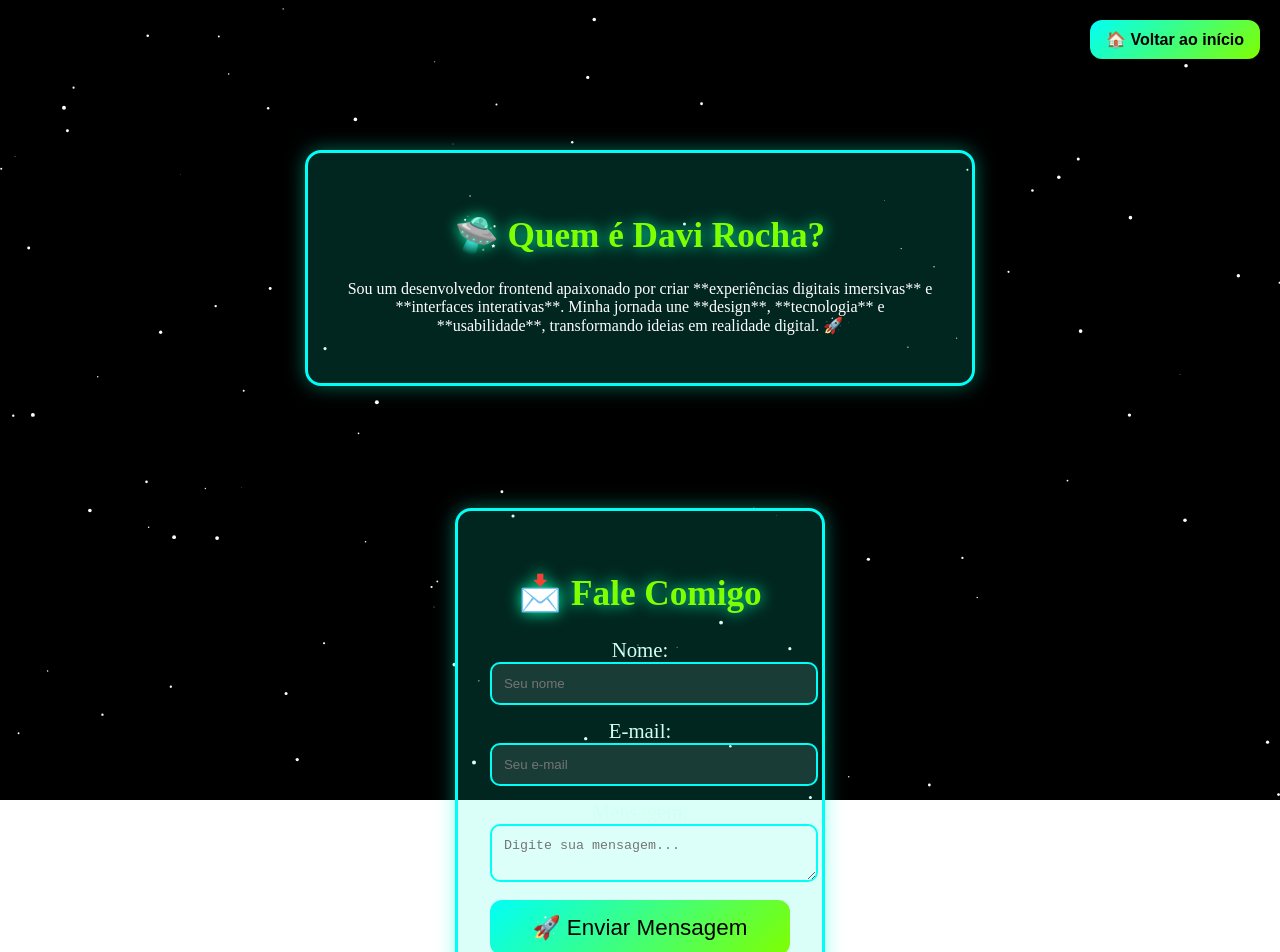
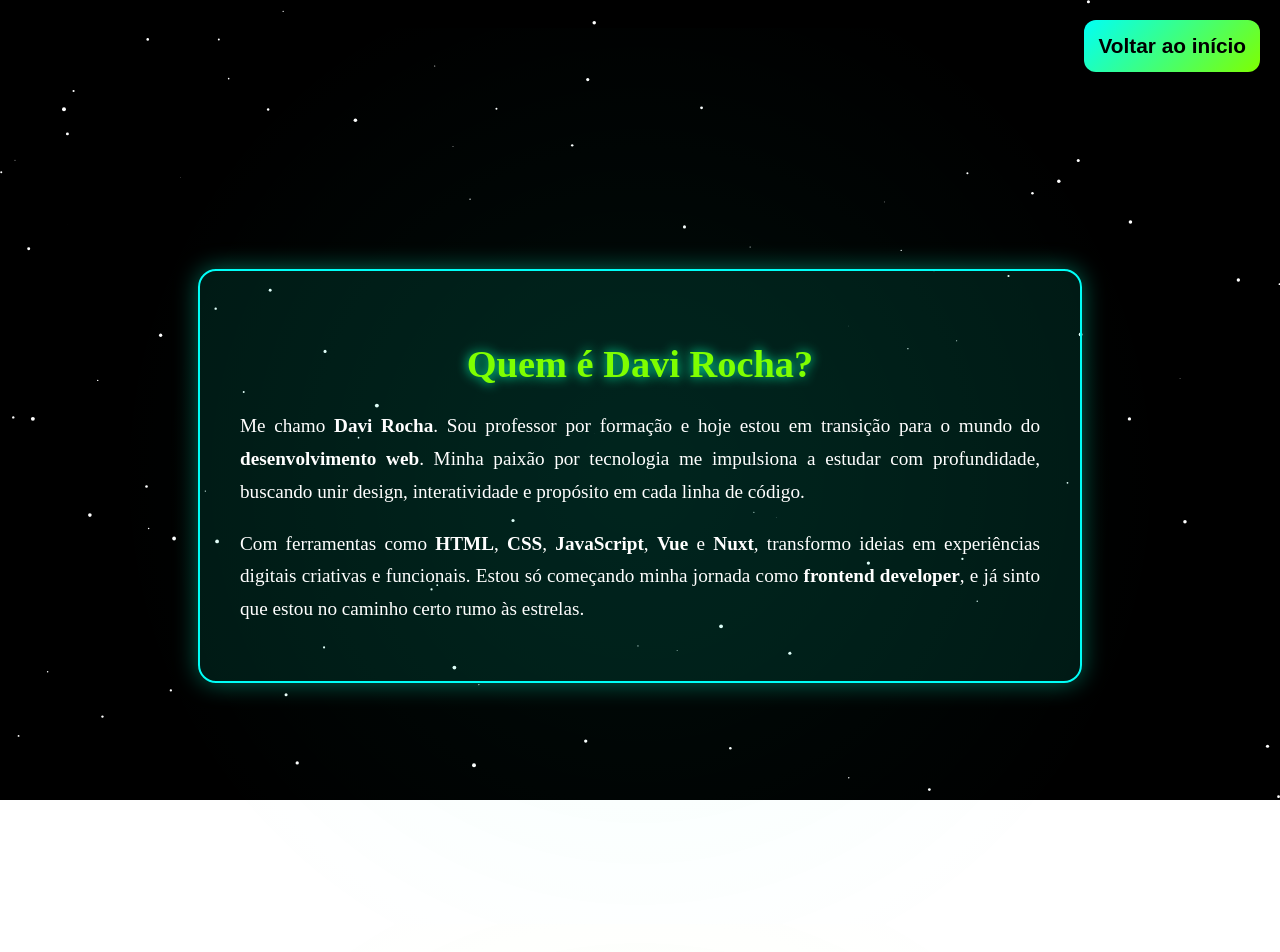
Before and after one commit to Davi-Choradeira/Davi-RS, a Nuxt app: page /about in a window 1280 px wide. Shown: the top 952 px of the page. Built offline with nearby package versions, Linux system fonts and the light colour scheme.

Commit message:
Atualização: Melhorias no About.vue

```diff
--- a/components/About.vue
+++ b/components/About.vue
@@ -1,6 +1,6 @@
 <template>
   <section class="about" id="about" data-aos="fade-left" data-aos-duration="1500">
-    <h2 data-aos="fade-up" data-aos-delay="300">🛸 Quem é Davi Rocha?</h2>
+    <h2 data-aos="fade-up" data-aos-delay="300"> Quem é Davi Rocha?</h2>
     <p data-aos="fade-up" data-aos-delay="600">
       Olá, terráqueo! Me chamo Davi Rocha — um ex-professor que decidiu explorar uma nova galáxia: o desenvolvimento web.
       Minha jornada começou em salas de aula, mas foi entre linhas de código e constelações de criatividade que encontrei
--- a/components/Contact.vue
+++ b/components/Contact.vue
@@ -1,306 +1,108 @@
 <template>
   <section class="contact">
-    <h2 data-aos="fade-up" data-aos-duration="1200">📡 Estação de Contato</h2>
+    <h2 data-aos="fade-up" data-aos-duration="1000">Contato</h2>
     <ul class="contact-list">
       <li
         v-for="(item, index) in contacts"
         :key="item.label"
         class="contact-item"
-        data-aos="flip-up"
-        :data-aos-delay="index * 250"
+        data-aos="fade-up"
+        :data-aos-delay="index * 200"
         data-aos-duration="1000"
       >
-        <span class="icon" :aria-label="item.label" :title="item.label" />
-        <div class="content">
-          <span class="label">{{ item.label }}</span>
-          <a :href="item.url" target="_blank" rel="noopener noreferrer">{{ item.text }}</a>
-        </div>
+        <span class="label">{{ item.label }}</span>
+        <a :href="item.url" target="_blank" rel="noopener noreferrer">{{ item.text }}</a>
       </li>
     </ul>
   </section>
 </template>
 
 <script setup>
-import { onMounted } from 'vue';
-import AOS from 'aos';
-import 'aos/dist/aos.css';
+import { onMounted } from 'vue'
+import AOS from 'aos'
+import 'aos/dist/aos.css'
 
 onMounted(() => {
-  AOS.init();
-});
+  AOS.init({
+    once: true, // anima apenas uma vez ao entrar na tela
+    offset: 80  // espaço antes da animação iniciar
+  })
+})
 
 const contacts = [
-  { label: 'Transmissão via Email', text: 'davi@email.com', url: 'mailto:davi@email.com' },
-  { label: 'Conexão LinkedIn', text: 'linkedin.com/in/davi', url: 'https://linkedin.com/in/davi' },
-  { label: 'Base GitHub', text: 'github.com/davi', url: 'https://github.com/davi' },
-  { label: 'Sinal Instagram', text: 'instagram.com/davi', url: 'https://instagram.com/davi' }
-];
+  { label: 'Email', text: 'davi@email.com', url: 'mailto:davi@email.com' },
+  { label: 'LinkedIn', text: 'linkedin.com/in/davi', url: 'https://linkedin.com/in/davi' },
+  { label: 'GitHub', text: 'github.com/davi', url: 'https://github.com/davi' },
+  { label: 'Instagram', text: 'instagram.com/davi', url: 'https://instagram.com/davi' }
+]
 </script>
 
+
 <style scoped>
-@import url('https://fonts.googleapis.com/css2?family=Orbitron:wght@500&display=swap');
-
 .contact {
-  margin: 5rem auto;
-  max-width: 720px;
-  padding: 0 1.5rem;
+  margin: 4rem auto;
+  max-width: 800px; /* aumentamos a largura geral */
+  padding: 0 1rem;
   color: #d1f0e6;
   text-align: center;
   font-family: 'Orbitron', sans-serif;
-  position: relative;
-  z-index: 1;
-}
-
-.contact::before {
-  content: '';
-  position: absolute;
-  top: -50px;
-  left: 50%;
-  transform: translateX(-50%);
-  width: 180px;
-  height: 3px;
-  background: linear-gradient(90deg, transparent, #00ffe0, transparent);
-  animation: pulse-line 3s infinite ease-in-out;
-  border-radius: 10px;
-  filter: drop-shadow(0 0 6px #00ffe0);
-}
-
-@keyframes pulse-line {
-  0%, 100% { opacity: 0.3; }
-  50% { opacity: 1; }
 }
 
 .contact h2 {
-  font-size: 2.8rem;
-  color: #7fff00;
-  text-shadow: 0 0 18px #00ffae, 0 0 40px #00ffae;
-  margin-bottom: 3rem;
-  animation: flicker 2.5s infinite alternate;
-  user-select: none;
-}
-
-@keyframes flicker {
-  0%, 100% { opacity: 1; }
-  50% { opacity: 0.85; }
+  font-size: 2.5rem;
+  color: #00ffd1;
+  margin-bottom: 2.5rem;
 }
 
 .contact-list {
   list-style: none;
   padding: 0;
   margin: 0;
-  display: grid;
-  grid-template-columns: repeat(auto-fit,minmax(280px,1fr));
+  display: flex;
+  flex-direction: column;
   gap: 2rem;
 }
 
 .contact-item {
   display: flex;
+  justify-content: space-between;
   align-items: center;
-  gap: 1.2rem;
-  background: rgba(0, 255, 204, 0.07);
+  background: rgba(0, 255, 204, 0.05);
   border: 1px solid rgba(0, 255, 204, 0.3);
-  box-shadow: 0 0 25px rgba(0, 255, 204, 0.15);
-  border-radius: 1.25rem;
-  padding: 1.4rem 2rem;
-  backdrop-filter: blur(8px);
-  cursor: pointer;
-  transition: transform 0.3s ease, box-shadow 0.4s ease;
-  user-select: none;
-  position: relative;
+  border-radius: 1rem;
+  padding: 1.5rem 2rem;
+  transition: background 0.3s ease;
+  font-size: 1.1rem;
 }
 
 .contact-item:hover {
-  transform: scale(1.08);
-  box-shadow: 0 0 45px rgba(0, 255, 204, 0.7), inset 0 0 15px #00ffd1;
-  background: rgba(0, 255, 204, 0.14);
-}
-
-.contact-item:active {
-  transform: scale(1.02);
-}
-
-.icon {
-  flex-shrink: 0;
-  width: 48px;
-  height: 48px;
-  position: relative;
-  filter: drop-shadow(0 0 6px #00ffd1);
-}
-
-/* Ícones CSS puros, simples e futuristas */
-.icon[aria-label="Transmissão via Email"] {
-  background: none;
-}
-.icon[aria-label="Transmissão via Email"]::before {
-  content: '';
-  position: absolute;
-  top: 12px;
-  left: 8px;
-  width: 32px;
-  height: 24px;
-  border: 2.5px solid #00ffd1;
-  border-radius: 4px;
-  box-shadow:
-    inset 0 0 6px #00ffae;
-}
-
-.icon[aria-label="Transmissão via Email"]::after {
-  content: '';
-  position: absolute;
-  top: 18px;
-  left: 8px;
-  width: 32px;
-  height: 2px;
-  background: linear-gradient(90deg, #00ffd1, #00ffa3);
-  clip-path: polygon(0 0, 50% 100%, 100% 0);
-  transform: rotate(0deg);
-  filter: drop-shadow(0 0 4px #00ffd1);
-}
-
-.icon[aria-label="Conexão LinkedIn"] {
-  background: none;
-}
-.icon[aria-label="Conexão LinkedIn"]::before {
-  content: 'in';
-  position: absolute;
-  top: 6px;
-  left: 8px;
-  font-family: 'Orbitron', sans-serif;
-  font-weight: 700;
-  font-size: 28px;
-  color: #00ffd1;
-  text-shadow: 0 0 6px #00ffe0;
-  user-select: none;
-}
-
-.icon[aria-label="Base GitHub"] {
-  background: none;
-}
-.icon[aria-label="Base GitHub"]::before {
-  content: '';
-  position: absolute;
-  top: 6px;
-  left: 10px;
-  width: 28px;
-  height: 28px;
-  border-radius: 50%;
-  box-shadow:
-    inset 0 0 12px #00ffe0,
-    0 0 8px #00ffd1;
-}
-.icon[aria-label="Base GitHub"]::after {
-  content: '';
-  position: absolute;
-  top: 14px;
-  left: 17px;
-  width: 10px;
-  height: 2px;
-  background: linear-gradient(90deg, #00ffd1, #00ffa3);
-  box-shadow: 0 0 4px #00ffd1;
-  border-radius: 2px;
-  transform: rotate(45deg);
-}
-
-.icon[aria-label="Sinal Instagram"] {
-  background: none;
-  border-radius: 50%;
-  box-shadow:
-    0 0 12px #00ffa0,
-    inset 0 0 18px #00ffb3;
-  position: relative;
-}
-.icon[aria-label="Sinal Instagram"]::before {
-  content: '';
-  position: absolute;
-  top: 10px;
-  left: 14px;
-  width: 20px;
-  height: 20px;
-  border: 2.5px solid #00ffd1;
-  border-radius: 6px;
-  box-shadow:
-    inset 0 0 6px #00ffd1;
-}
-.icon[aria-label="Sinal Instagram"]::after {
-  content: '';
-  position: absolute;
-  top: 12px;
-  left: 28px;
-  width: 6px;
-  height: 6px;
-  background: #00ffd1;
-  border-radius: 50%;
-  box-shadow: 0 0 8px #00ffd1;
-}
-
-.content {
-  display: flex;
-  flex-direction: column;
-  text-align: left;
-  flex-grow: 1;
+  background: rgba(0, 255, 204, 0.1);
 }
 
 .label {
-  font-weight: 600;
-  color: #00ffd9;
-  font-size: 1.15rem;
-  letter-spacing: 0.04em;
+  font-weight: bold;
+  color: #00ffd1;
   text-transform: uppercase;
-  user-select: none;
-  margin-bottom: 0.2rem;
+  font-size: 1.1rem;
 }
 
-.contact a {
+a {
   color: #7fffd4;
   text-decoration: none;
   font-size: 1.1rem;
-  position: relative;
+  word-break: break-word;
   transition: color 0.3s ease;
-  word-break: break-word;
 }
 
-.contact a::after {
-  content: '';
-  position: absolute;
-  width: 100%;
-  height: 2px;
-  background: linear-gradient(to right, #00bfa6, #00ffe0);
-  bottom: -4px;
-  left: 0;
-  transform: scaleX(0);
-  transform-origin: left;
-  transition: transform 0.4s ease;
-}
-
-.contact a:hover {
+a:hover {
   color: #00ffae;
 }
 
-.contact a:hover::after {
-  transform: scaleX(1);
-}
-
-@media (max-width: 650px) {
-  .contact-list {
-    grid-template-columns: 1fr;
-  }
-
+@media (max-width: 600px) {
   .contact-item {
-    padding: 1.2rem 1.5rem;
-    font-size: 1rem;
-  }
-
-  .icon {
-    width: 40px;
-    height: 40px;
-  }
-
-  .label {
-    font-size: 1rem;
-  }
-
-  .contact a {
-    font-size: 0.95rem;
+    flex-direction: column;
+    align-items: flex-start;
+    gap: 0.5rem;
   }
 }
 </style>
--- a/components/Footer.vue
+++ b/components/Footer.vue
@@ -1,6 +1,6 @@
 <template>
   <footer class="footer">
-    <p data-aos="fade-up" data-aos-duration="1200">🛸 Criado por Davi Rocha - Laboratório Galáctico Z9</p>
+    <p data-aos="fade-up" data-aos-duration="1200"> Criado por Davi Rocha Santos</p>
     <p class="sistema" data-aos="fade-up" data-aos-delay="300">&copy; 2025 • Todos os direitos interplanetários reservados.</p>
     <div class="energy-bar"></div>
   </footer>
--- a/components/Project.vue
+++ b/components/Project.vue
@@ -1,6 +1,6 @@
 <template>
   <section class="projects" id="projects">
-    <h2 data-aos="flip-up" data-aos-duration="1500">🧪 Central de Projetos Intergalácticos</h2>
+    <h2 data-aos="flip-up" data-aos-duration="1500"> Projetos </h2>
     <div class="project-grid">
       <div
         class="project-holo"
--- a/pages/about.vue
+++ b/pages/about.vue
@@ -1,43 +1,55 @@
 <template>
-  <section class="about-me">
-    <div class="container">
-      <div class="card">
-        <h2>🛸 Quem é Davi Rocha?</h2>
+  <div class="main-container">
+    <!-- SEÇÃO SOBRE MIM -->
+    <section class="about-me full-screen-section" id="about">
+      <div class="card animated">
+        <h2>Quem é Davi Rocha?</h2>
         <p>
-          Sou um desenvolvedor frontend apaixonado por criar **experiências digitais imersivas** e **interfaces interativas**.
-          Minha jornada une **design**, **tecnologia** e **usabilidade**, transformando ideias em realidade digital. 🚀
+          Me chamo <strong>Davi Rocha</strong>. Sou professor por formação e hoje estou em transição para o mundo do <strong>desenvolvimento web</strong>.
+          Minha paixão por tecnologia me impulsiona a estudar com profundidade, buscando unir design, interatividade e propósito em cada linha de código.
+        </p>
+        <p>
+          Com ferramentas como <strong>HTML</strong>, <strong>CSS</strong>, <strong>JavaScript</strong>, <strong>Vue</strong> e <strong>Nuxt</strong>,
+          transformo ideias em experiências digitais criativas e funcionais. Estou só começando minha jornada como <strong>frontend developer</strong>,
+          e já sinto que estou no caminho certo rumo às estrelas.
         </p>
       </div>
-    </div>
-  </section>
+    </section>
 
-  <section class="contact">
-    <div class="container">
-      <div class="card">
-        <h2>📩 Fale Comigo</h2>
+    <!-- SEÇÃO CONTATO -->
+    <section class="contact full-screen-section">
+      <div class="card animated">
+        <h2>Fale Comigo</h2>
         <form @submit.prevent="submitForm">
           <div class="input-group">
-            <label for="name">Nome:</label>
-            <input type="text" id="name" v-model="formData.name" placeholder="Seu nome" required />
+            <input type="text" id="name" v-model="formData.name" placeholder="Nome completo" required />
           </div>
 
           <div class="input-group">
-            <label for="email">E-mail:</label>
             <input type="email" id="email" v-model="formData.email" placeholder="Seu e-mail" required />
           </div>
 
           <div class="input-group">
-            <label for="message">Mensagem:</label>
-            <textarea id="message" v-model="formData.message" placeholder="Digite sua mensagem..." required></textarea>
+            <textarea id="message" v-model="formData.message" rows="6" placeholder="Escreva sua mensagem aqui..." required></textarea>
           </div>
 
-          <button type="submit">🚀 Enviar Mensagem</button>
+          <!-- Validador anti robô -->
+          <div class="input-group">
+            <input
+              type="text"
+              v-model="formData.humanCheck"
+              placeholder="Quanto é 3 + 2?"
+              required
+            />
+          </div>
+
+          <button type="submit">Enviar Mensagem</button>
         </form>
       </div>
-    </div>
-  </section>
+    </section>
 
-  <button class="back-button" @click="goToHome">🏠 Voltar ao início</button>
+    <button class="back-button" @click="goToHome">Voltar ao início</button>
+  </div>
 </template>
 
 <script setup>
@@ -54,81 +66,122 @@ const formData = reactive({
   name: '',
   email: '',
   message: '',
+  humanCheck: ''
 });
 
 const submitForm = () => {
+  if (formData.humanCheck.trim() !== '5') {
+    alert('Por favor, confirme que você não é um robô.');
+    return;
+  }
+
   console.log('Formulário enviado:', formData);
-  alert('Mensagem enviada com sucesso! 🚀');
+  alert('Mensagem enviada com sucesso!');
+
+  // Limpar o formulário após envio
+  formData.name = '';
+  formData.email = '';
+  formData.message = '';
+  formData.humanCheck = '';
 };
 </script>
 
 <style scoped>
 @import url('https://fonts.googleapis.com/css2?family=Orbitron:wght@400;600&display=swap');
 
-body {
+body, html {
+  margin: 0;
+  padding: 0;
   background: linear-gradient(180deg, #0d0d0d, #1a1a1a);
   font-family: 'Orbitron', sans-serif;
   color: white;
+  overflow-x: hidden;
 }
 
-.container {
+.main-container {
+  width: 100%;
+  overflow-x: hidden;
+}
+
+.full-screen-section {
+  min-height: 100vh;
   display: flex;
   justify-content: center;
   align-items: center;
-  min-height: 60vh;
+  padding: 3rem 1rem;
+  position: relative;
+  background-size: cover;
+  background-position: center;
+  background-attachment: fixed;
+}
+
+.about-me {
+  background-image: radial-gradient(circle, rgba(0,255,204,0.05), transparent 70%);
+}
+
+.contact {
+  background-image: radial-gradient(circle, rgba(127,255,0,0.05), transparent 70%);
 }
 
 .card {
-  background: rgba(0, 255, 204, 0.15);
-  padding: 2rem;
-  border-radius: 16px;
-  border: 3px solid #00fff7;
-  box-shadow: 0 0 20px rgba(0, 255, 204, 0.4);
-  max-width: 600px;
+  background: rgba(0, 255, 204, 0.1);
+  padding: 2.5rem;
+  border-radius: 18px;
+  border: 2px solid #00fff7;
+  box-shadow: 0 0 25px rgba(0, 255, 204, 0.4);
+  max-width: 800px;
+  width: 100%;
   text-align: center;
-  transition: transform 0.3s ease;
+  animation: fadeIn 1s ease forwards;
 }
 
-.card:hover {
-  transform: scale(1.05);
-  box-shadow: 0 0 25px rgba(0, 255, 204, 0.6);
+.card h2 {
+  font-size: 2.4rem;
+  color: #7fff00;
+  margin-bottom: 1.5rem;
+  text-shadow: 0 0 12px #00ffae;
 }
 
-h2 {
-  font-size: 2.2rem;
-  color: #7fff00;
-  text-shadow: 0 0 15px #00ffae;
-  margin-bottom: 1.5rem;
+.card p {
+  font-size: 1.2rem;
+  line-height: 1.7;
+  margin-bottom: 1rem;
+  text-align: justify;
 }
 
-.contact form {
+form {
   display: flex;
   flex-direction: column;
+  gap: 1.2rem;
 }
 
 .input-group {
-  margin-bottom: 14px;
-}
-
-label {
-  font-size: 1.3rem;
-  color: #d2fff2;
   text-align: left;
 }
 
 input, textarea {
   width: 100%;
-  padding: 12px;
+  padding: 14px;
   border-radius: 10px;
   border: 2px solid #00fff7;
   background: rgba(255, 255, 255, 0.1);
   color: white;
-  transition: 0.3s ease;
+  font-size: 1.1rem;
+}
+
+input::placeholder, textarea::placeholder {
+  color: #d2fff2cc;
+  font-style: italic;
 }
 
 input:focus, textarea:focus {
   border-color: #7fff00;
   box-shadow: 0 0 15px rgba(127, 255, 0, 0.9);
+  outline: none;
+}
+
+textarea {
+  resize: none;
 }
 
 button {
@@ -136,13 +189,15 @@ button {
   background: linear-gradient(135deg, #00fff7, #7fff00);
   border: none;
   border-radius: 12px;
-  font-size: 1.4rem;
+  font-size: 1.3rem;
   cursor: pointer;
   transition: 0.3s ease;
+  color: black;
+  font-weight: bold;
 }
 
 button:hover {
-  transform: scale(1.1);
+  transform: scale(1.05);
   box-shadow: 0 0 20px rgba(127, 255, 0, 0.9);
 }
 
@@ -150,19 +205,17 @@ button:hover {
   position: fixed;
   top: 20px;
   right: 20px;
-  background: linear-gradient(135deg, #00fff7, #7fff00);
-  border: none;
-  border-radius: 12px;
-  padding: 10px 16px;
-  font-weight: bold;
-  font-size: 1rem;
-  color: black;
-  cursor: pointer;
-  transition: 0.3s ease;
+  z-index: 10;
 }
 
-.back-button:hover {
-  transform: scale(1.1);
-  box-shadow: 0 0 20px rgba(127, 255, 0, 0.9);
+@keyframes fadeIn {
+  from {
+    opacity: 0;
+    transform: translateY(60px);
+  }
+  to {
+    opacity: 1;
+    transform: translateY(0);
+  }
 }
 </style>
--- a/pages/formation.vue
+++ b/pages/formation.vue
@@ -1,29 +1,29 @@
 <template>
   <section class="formation" id="formation">
     <div class="container">
-      <h2>📚 Minha Formação</h2>
+      <h2> Minha Formação</h2>
 
       <div class="formation-details">
         <div class="formation-item">
-          <h3>💡 Primeiros Passos</h3>
+          <h3> Primeiros Passos</h3>
           <p>Aprendi <strong>HTML & CSS</strong>, criando meus primeiros layouts e interfaces responsivas.</p>
         </div>
         <div class="formation-item">
-          <h3>🚀 JavaScript</h3>
+          <h3> JavaScript</h3>
           <p>Dominei a linguagem, criando interatividade e soluções dinâmicas com lógica robusta.</p>
         </div>
         <div class="formation-item">
-          <h3>🔥 Vue & Nuxt</h3>
+          <h3> Vue & Nuxt</h3>
           <p>Explorei <strong>componentes reativos</strong>, estrutura modular e SSR com Nuxt.</p>
         </div>
         <div class="formation-item">
-          <h3>🌐 Back-End & APIs</h3>
+          <h3> Back-End & APIs</h3>
           <p>Integrei <strong>APIs modernas</strong> com segurança e performance usando Node.js.</p>
         </div>
       </div>
 
       <!-- Botão flutuante no canto superior direito -->
-      <button class="back-button" @click="goToHome">🏠 Voltar ao início</button>
+      <button class="back-button" @click="goToHome"> Voltar ao início</button>
     </div>
 
     <!-- Canvas das tecnologias flutuando -->
--- a/pages/projects.vue
+++ b/pages/projects.vue
@@ -1,6 +1,6 @@
 <template>
   <section class="projects" id="projects">
-    <h2>🚀 Laboratório de Projetos Futuristas</h2>
+    <h2> Projetos </h2>
     <div class="project-grid">
       <div
         class="project-card"
@@ -15,15 +15,15 @@
             Tecnologia de ponta aplicada ao mundo digital.
           </p>
           <div class="buttons">
-            <button @click="viewProject(n)">🔍 Ver Detalhes</button>
-            <button class="external-link">🌐 Acessar</button>
+            <button @click="viewProject(n)"> Ver Detalhes</button>
+            <button class="external-link"> Acessar</button>
           </div>
         </div>
       </div>
     </div>
 
     <!-- Botão flutuante no canto superior direito -->
-    <button class="back-button" @click="goToHome">🏠 Voltar ao início</button>
+    <button class="back-button" @click="goToHome"> Voltar ao início</button>
   </section>
 </template>
 
```
